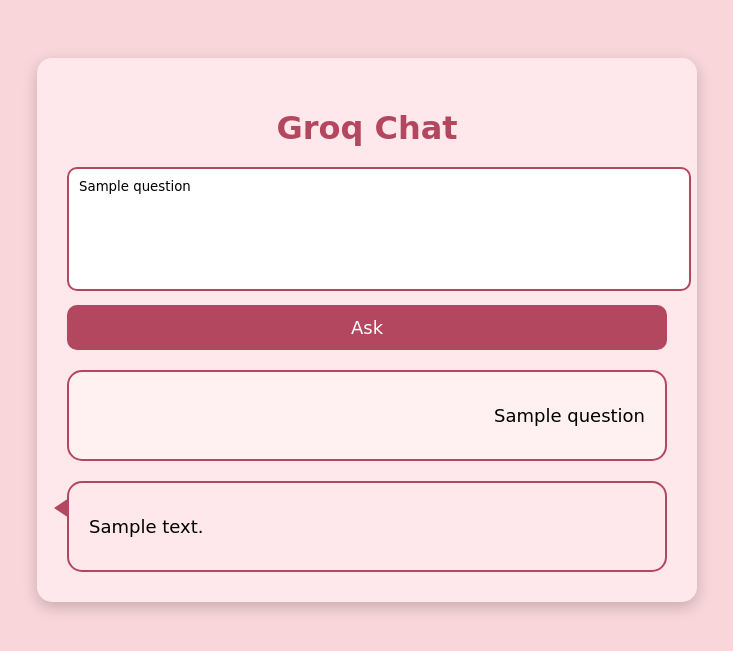
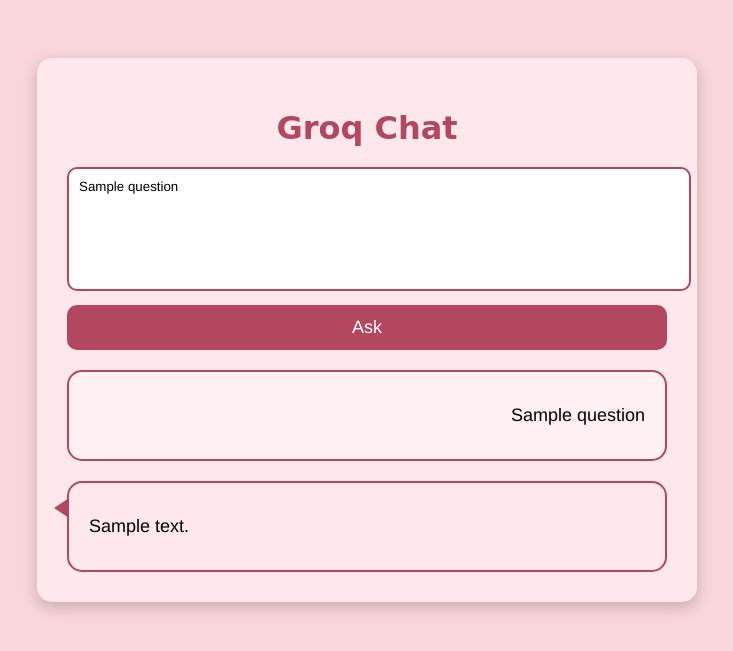
Before and after one commit to ubachidiesther8-create/star, a Flask app: template templates/index.html in a window 1280 px wide. Shown: the top 651 px of the page, without its empty margins (273-1006 px from the left). Run offline with Flask 3, Linux system fonts and the light colour scheme; the template is opened without the code that fills it: most values are stand-ins (such as "Sample title", 1, 10 or a date in 2020).

Commit message:
Update CSS: switch to system-safe cursive for headings and Helvetica for chat text

```diff
--- a/static/style.css
+++ b/static/style.css
@@ -1,6 +1,6 @@
 body {
     background-color: #f8d6d9;
-    font-family: 'Brush Script MT', cursive;
+    font-family: 'Helvetica', 'Arial', sans-serif;
     display: flex;
     justify-content: center;
     padding: 50px 0;
@@ -16,6 +16,7 @@ h1 {
     text-align: center;
     color: #b3475f;
     margin-bottom: 20px;
+    font-family: 'Brush Script MT', cursive;
 }
 .chat-form textarea {
     width: 100%;
@@ -23,7 +24,8 @@ h1 {
     border: 2px solid #b3475f;
     border-radius: 10px;
     padding: 10px;
-    font-family: 'Brush Script MT', cursive;
+    font-family: 'Helvetica', 'Arial', sans-serif;
+    font-weight: 300;
     resize: none;
 }
 .chat-form button {
@@ -34,7 +36,8 @@ h1 {
     background-color: #b3475f;
     color: white;
     border-radius: 10px;
-font-family: 'Lucida Handwriting', cursive;
+    font-family: 'Helvetica', 'Arial', sans-serif;
+    font-weight: 300;
     font-size: 18px;
     cursor: pointer;
 }
@@ -47,6 +50,8 @@ font-family: 'Lucida Handwriting', cursive;
     margin-top: 20px;
     position: relative;
     font-size: 18px;
+    font-family: 'Helvetica', 'Arial', sans-serif;
+    font-weight: 300;
 }
 .user-box {
     background-color: #fff0f2;
```
